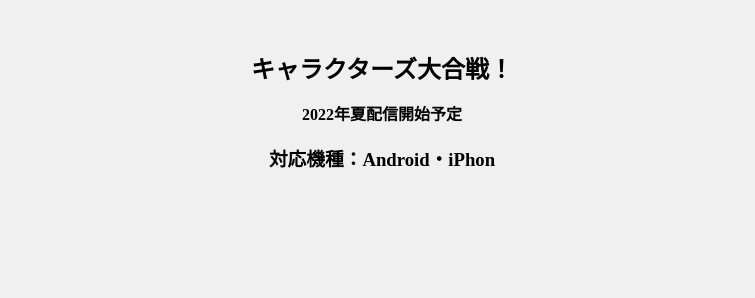
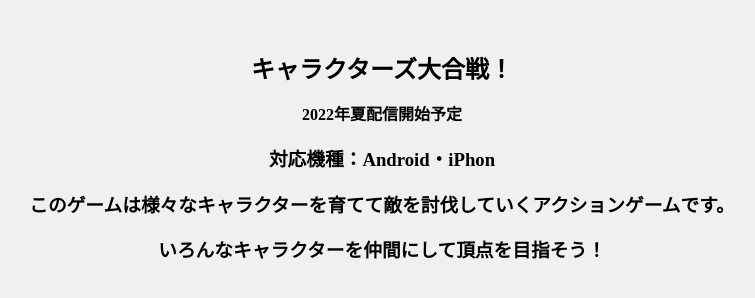
Before and after one commit to tanukichi5000/kyarakuta-zu-kassen, a plain HTML site: page index.html in a window 1280 px wide. Shown: the whole page, without its empty margins (258-1013 px from the left). Drawn offline with Linux system fonts and the light colour scheme.

Commit message:
Update index.html

```diff
--- a/index.html
+++ b/index.html
@@ -37,6 +37,8 @@ margin-top: 50px;
 <p><b>2022年夏配信開始予定</b></p>
 
 <h3>対応機種：Android・iPhon
+  <p>このゲームは様々なキャラクターを育てて敵を討伐していくアクションゲームです。</p>
+  <p>いろんなキャラクターを仲間にして頂点を目指そう！</p>
 
 </div>
 
```
